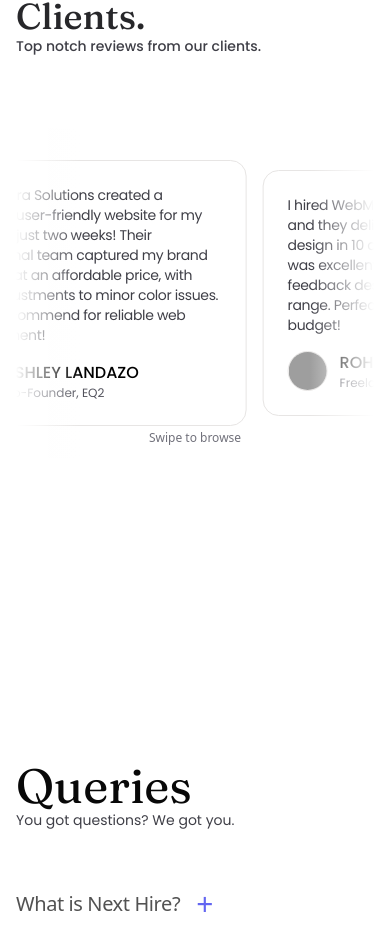
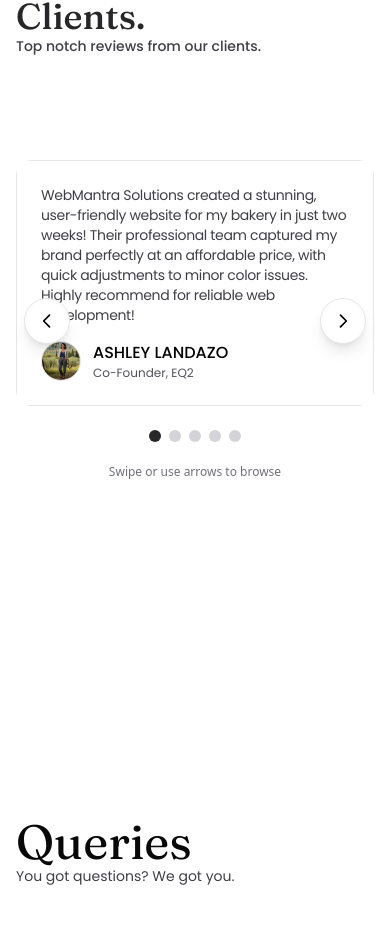
Before and after one commit to nikhildhanda04/Webmantra-Solution, a Next.js app: page / in a window 390 px wide. Shown: the part 4856-5781 px from the top of the page. Built offline with nearby package versions, Linux system fonts and the light colour scheme; grey boxes are pictures that could not be loaded.

Commit message:
fixed carousel

```diff
--- a/src/app/components/reviews.tsx
+++ b/src/app/components/reviews.tsx
@@ -1,7 +1,7 @@
 'use client';
 import { motion, PanInfo } from 'framer-motion';
 import Image from 'next/image';
-import { useEffect, useState,} from 'react';
+import { useEffect, useState } from 'react';
 
 export default function ReviewsCarousel() {
   const reviews = [
@@ -40,15 +40,18 @@ export default function ReviewsCarousel() {
   const duplicatedReviews = [...reviews, ...reviews];
 
   const [duration, setDuration] = useState(25);
-  const [dragOffset, setDragOffset] = useState(0);
+  const [isMobile, setIsMobile] = useState(false);
+  const [currentIndex, setCurrentIndex] = useState(0);
+  const [isTransitioning, setIsTransitioning] = useState(false);
 
   useEffect(() => {
     function handleResize() {
-      // 768px is Tailwind's md breakpoint
-      if (window.innerWidth < 768) {
-        setDuration(12); // Faster on small screens
+      const mobile = window.innerWidth < 768;
+      setIsMobile(mobile);
+      if (mobile) {
+        setDuration(12);
       } else {
-        setDuration(25); // Slower on large screens
+        setDuration(25);
       }
     }
     handleResize();
@@ -56,18 +59,143 @@ export default function ReviewsCarousel() {
     return () => window.removeEventListener('resize', handleResize);
   }, []);
 
-  const handleDrag = (event: MouseEvent | TouchEvent | PointerEvent, info: PanInfo) => {
-    setDragOffset(info.offset.x);
+  // Mobile navigation functions
+  const goNext = () => {
+    if (isTransitioning) return;
+    setIsTransitioning(true);
+    setCurrentIndex(prev => (prev + 1) % reviews.length);
+    setTimeout(() => setIsTransitioning(false), 300);
   };
 
-  const handleDragEnd = () => {
-    setDragOffset(0);
+  const goPrev = () => {
+    if (isTransitioning) return;
+    setIsTransitioning(true);
+    setCurrentIndex(prev => prev === 0 ? reviews.length - 1 : prev - 1);
+    setTimeout(() => setIsTransitioning(false), 300);
   };
 
+  // Mobile swipe handlers
+  const handleDragEnd = (event: MouseEvent | TouchEvent | PointerEvent, info: PanInfo) => {
+    const swipeThreshold = 50;
+    if (Math.abs(info.offset.x) > swipeThreshold) {
+      if (info.offset.x > 0) {
+        goPrev();
+      } else {
+        goNext();
+      }
+    }
+  };
+
+  if (isMobile) {
+    // Mobile Interface - Single card with swipe and arrows
+    return (
+      <div className="flex flex-col gap-18 z-10 py-28 px-4">
+        <div className="font-primary text-4xl font-medium text-left text-zinc-800">
+          Trusted by Our Clients.
+          <div className="font-secondary text-sm text-zinc-700">Top notch reviews from our clients.</div>
+        </div>
+
+        <div className="relative w-full py-8">
+          {/* Mobile carousel container */}
+          <div className="relative overflow-hidden rounded-2xl">
+            <motion.div
+              key={currentIndex}
+              initial={{ x: 300, opacity: 0 }}
+              animate={{ x: 0, opacity: 1 }}
+              exit={{ x: -300, opacity: 0 }}
+              transition={{ duration: 0.3, ease: 'easeInOut' }}
+              drag="x"
+              dragConstraints={{ left: 0, right: 0 }}
+              dragElastic={0.2}
+              onDragEnd={handleDragEnd}
+              className="flex flex-col gap-4 border border-stone-200 p-6 bg-white shadow-lg cursor-grab active:cursor-grabbing select-none"
+            >
+              <div className="font-[poppins] text-sm tracking-tight text-zinc-700">
+                {reviews[currentIndex].text}
+              </div>
+              <div className="flex flex-row gap-3 items-center">
+                <div className="relative w-10 h-10">
+                  <Image
+                    src={reviews[currentIndex].image}
+                    alt={reviews[currentIndex].author}
+                    fill
+                    className="rounded-full border border-stone-200 object-cover"
+                    draggable={false}
+                  />
+                </div>
+                <div className="flex flex-col">
+                  <div className="font-[poppins] font-medium text-black text-base uppercase">
+                    {reviews[currentIndex].author}
+                  </div>
+                  <div className="font-[poppins] text-zinc-600 text-xs">
+                    {reviews[currentIndex].title}
+                  </div>
+                </div>
+              </div>
+            </motion.div>
+          </div>
+
+          {/* Mobile navigation arrows */}
+          <button
+            onClick={goPrev}
+            disabled={isTransitioning}
+            className="absolute left-2 top-1/2 transform -translate-y-1/2 z-20 bg-white hover:bg-gray-50 disabled:opacity-50 disabled:cursor-not-allowed rounded-full p-3 shadow-lg transition-all duration-200 border border-stone-200"
+            aria-label="Previous review"
+          >
+            <svg className="w-5 h-5" fill="none" stroke="currentColor" viewBox="0 0 24 24">
+              <path strokeLinecap="round" strokeLinejoin="round" strokeWidth={2} d="M15 19l-7-7 7-7" />
+            </svg>
+          </button>
+
+          <button
+            onClick={goNext}
+            disabled={isTransitioning}
+            className="absolute right-2 top-1/2 transform -translate-y-1/2 z-20 bg-white hover:bg-gray-50 disabled:opacity-50 disabled:cursor-not-allowed rounded-full p-3 shadow-lg transition-all duration-200 border border-stone-200"
+            aria-label="Next review"
+          >
+            <svg className="w-5 h-5" fill="none" stroke="currentColor" viewBox="0 0 24 24">
+              <path strokeLinecap="round" strokeLinejoin="round" strokeWidth={2} d="M9 5l7 7-7 7" />
+            </svg>
+          </button>
+
+          {/* Mobile indicator dots */}
+          <div className="flex justify-center gap-2 mt-6">
+            {reviews.map((_, index) => (
+              <button
+                key={index}
+                onClick={() => {
+                  if (!isTransitioning) {
+                    setIsTransitioning(true);
+                    setCurrentIndex(index);
+                    setTimeout(() => setIsTransitioning(false), 300);
+                  }
+                }}
+                className={`w-3 h-3 rounded-full transition-all duration-200 ${
+                  currentIndex === index
+                    ? 'bg-zinc-800'
+                    : 'bg-zinc-300'
+                }`}
+                aria-label={`Go to review ${index + 1}`}
+              />
+            ))}
+          </div>
+
+          {/* Swipe hint */}
+          <div className="text-center mt-4">
+            <span className="text-xs text-zinc-500 bg-white/80 px-3 py-1 rounded-full">
+              Swipe or use arrows to browse
+            </span>
+          </div>
+        </div>
+      </div>
+    );
+  }
+
+  // Desktop Interface - Original infinite scroll carousel
   return (
     <>
-      <div className="flex flex-col gap-18 z-10 py-28 px-4 md:px-52">
-        <div className="font-primary text-4xl md:text-5xl font-medium text-left text-zinc-800">
+      <div className="flex flex-col gap-18 z-10 py-28 px-52">
+        <div className="font-primary text-5xl font-medium text-left text-zinc-800">
           Trusted by Our Clients.
           <div className="font-secondary text-sm text-zinc-700">Top notch reviews from our clients.</div>
         </div>
@@ -77,11 +205,11 @@ export default function ReviewsCarousel() {
             initial={{ opacity: 0, y: 30, filter: "blur(10px)" }}
             whileInView={{ opacity: 1, y: 0, filter: "blur(0px)" }}
             transition={{ duration: 0.6 }}
-            className="absolute left-0 top-0 bottom-0 w-16 md:w-32 z-10 bg-gradient-to-r from-white to-transparent pointer-events-none"
+            className="absolute left-0 top-0 bottom-0 w-32 z-10 bg-gradient-to-r from-white to-transparent pointer-events-none"
           />
 
           <motion.div
-            className="flex items-center md:cursor-default cursor-grab active:cursor-grabbing"
+            className="flex items-center"
             animate={{
               x: ['0%', '-100%'],
             }}
@@ -90,21 +218,13 @@ export default function ReviewsCarousel() {
               ease: 'linear',
               repeat: Infinity,
             }}
-            drag={typeof window !== 'undefined' && window.innerWidth < 768 ? "x" : false}
-            dragConstraints={{ left: 0, right: 0 }}
-            dragElastic={0.2}
-            onDrag={handleDrag}
-            onDragEnd={handleDragEnd}
-            style={{
-              x: dragOffset
-            }}
           >
             {duplicatedReviews.map((review, index) => (
               <div
                 key={`${review.author}-${index}`}
-                className="flex flex-col gap-4 border border-stone-200 p-6 rounded-2xl min-w-[320px] md:min-w-[400px] max-w-[320px] md:max-w-[400px] mx-2 md:mx-4 bg-white flex-shrink-0 select-none"
+                className="flex flex-col gap-4 border border-stone-200 p-6 rounded-2xl min-w-[400px] max-w-[400px] mx-4 bg-white flex-shrink-0 select-none"
               >
-                <div className="font-[poppins] text-sm md:text-base tracking-tight text-zinc-700">
+                <div className="font-[poppins] text-base tracking-tight text-zinc-700">
                   {review.text}
                 </div>
                 <div className="flex flex-row gap-3 items-center">
@@ -118,7 +238,7 @@ export default function ReviewsCarousel() {
                     />
                   </div>
                   <div className="flex flex-col">
-                    <div className="font-[poppins] font-medium text-black text-base md:text-lg uppercase">
+                    <div className="font-[poppins] font-medium text-black text-lg uppercase">
                       {review.author}
                     </div>
                     <div className="font-[poppins] text-zinc-600 text-xs">
@@ -130,14 +250,7 @@ export default function ReviewsCarousel() {
             ))}
           </motion.div>
 
-          <div className="absolute right-0 top-0 bottom-0 w-16 md:w-32 z-10 bg-gradient-to-l from-white to-transparent pointer-events-none" />
-
-          {/* Mobile swipe indicator */}
-          <div className="absolute bottom-2 left-1/2 transform -translate-x-1/2 z-20 md:hidden">
-            <div className="text-xs text-zinc-500 bg-white/80 px-3 py-1 rounded-full">
-              Swipe to browse
-            </div>
-          </div>
+          <div className="absolute right-0 top-0 bottom-0 w-32 z-10 bg-gradient-to-l from-white to-transparent pointer-events-none" />
         </div>
       </div>
     </>
```
